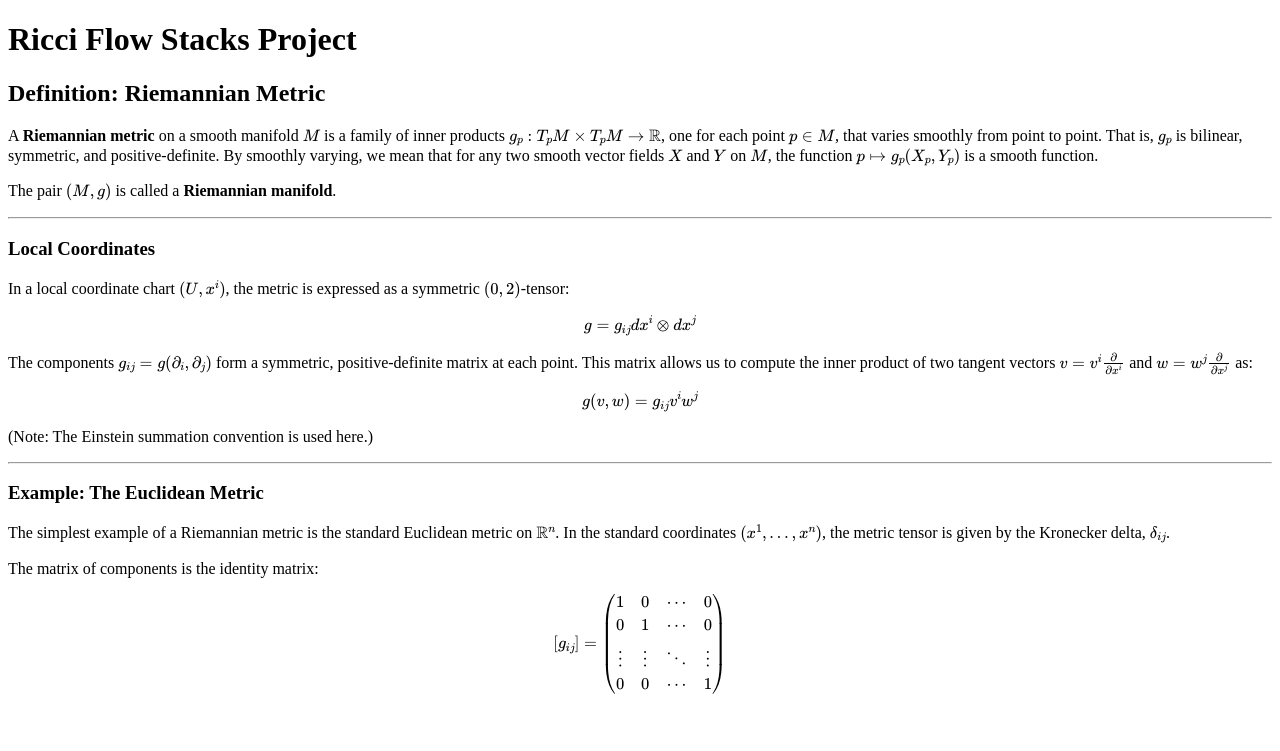
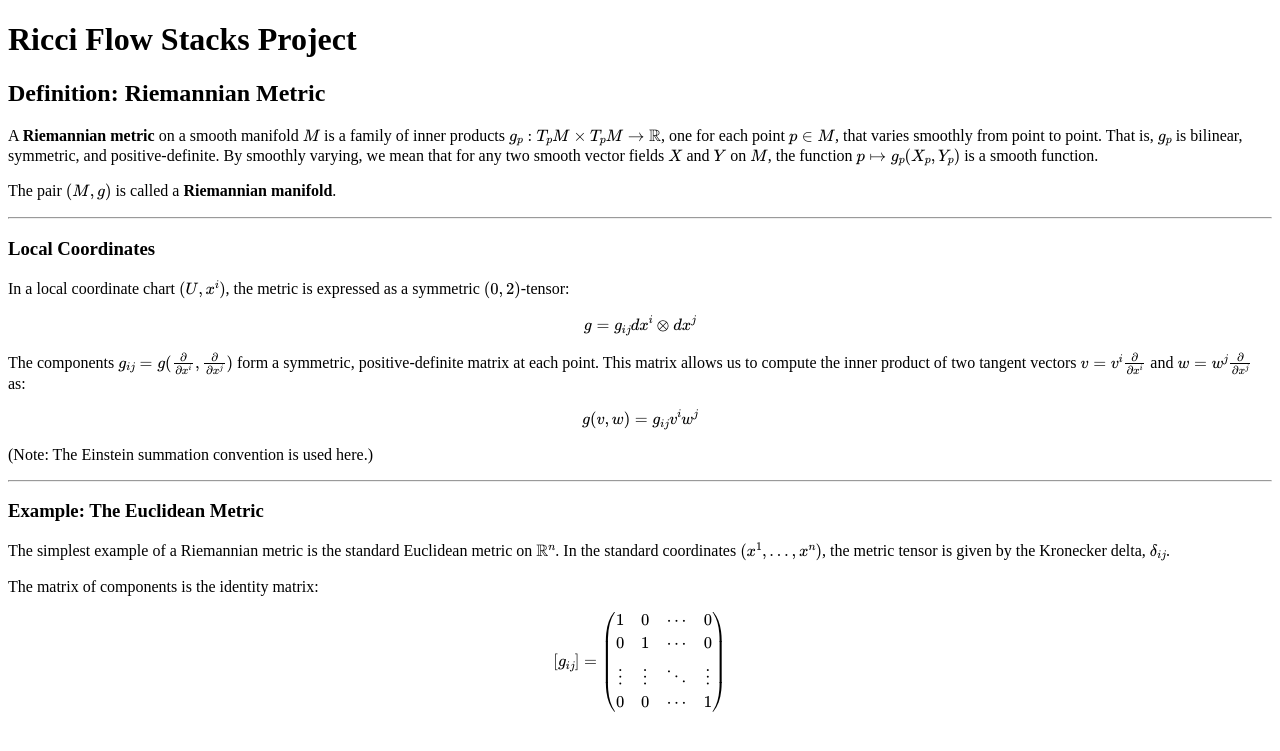
Before and after one commit to bennett-chow/ricciflow.org, a Jekyll site: the page built from foundations/riemannian-metric.md, in a window 1280 px wide. Shown: the top 751 px of the page. Built offline with Jekyll 4.4.1, drawn with Linux system fonts in a browser that asks for light colours.

Commit message:
Update riemannian-metric.md

```diff
--- a/foundations/riemannian-metric.md
+++ b/foundations/riemannian-metric.md
@@ -22,7 +22,7 @@ $$
 g = g_{ij} dx^i \otimes dx^j
 $$
 
-The components $g_{ij} = g(\partial_i,\partial_j) $ form a symmetric, positive-definite matrix at each point. This matrix allows us to compute the inner product of two tangent vectors $v = v^i \frac{\partial}{\partial x^i}$ and $w = w^j \frac{\partial}{\partial x^j}$ as:
+The components $g_{ij} = g(\frac{\partial}{\partial x^i},\frac{\partial}{\partial x^j}) $ form a symmetric, positive-definite matrix at each point. This matrix allows us to compute the inner product of two tangent vectors $v = v^i \frac{\partial}{\partial x^i}$ and $w = w^j \frac{\partial}{\partial x^j}$ as:
 
 $$
 g(v, w) = g_{ij}v^i w^j
```
